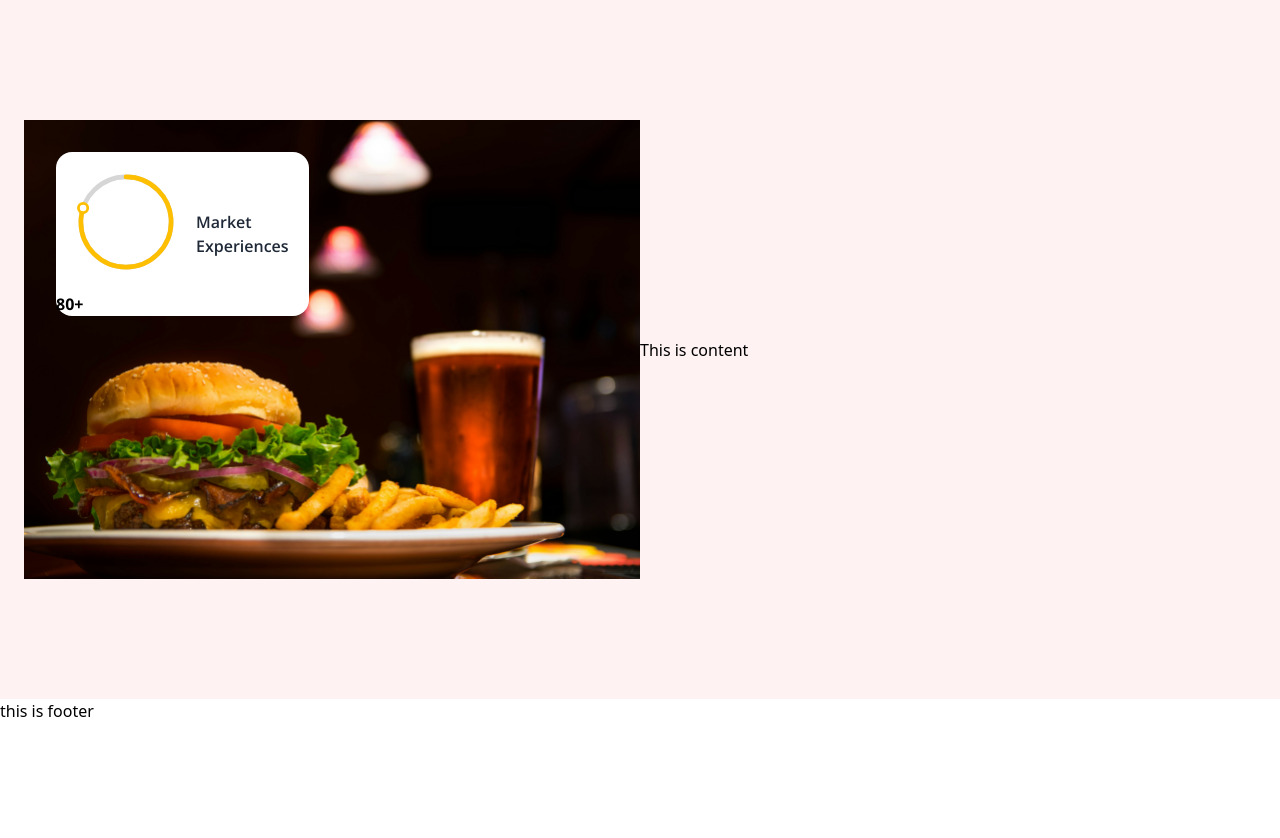
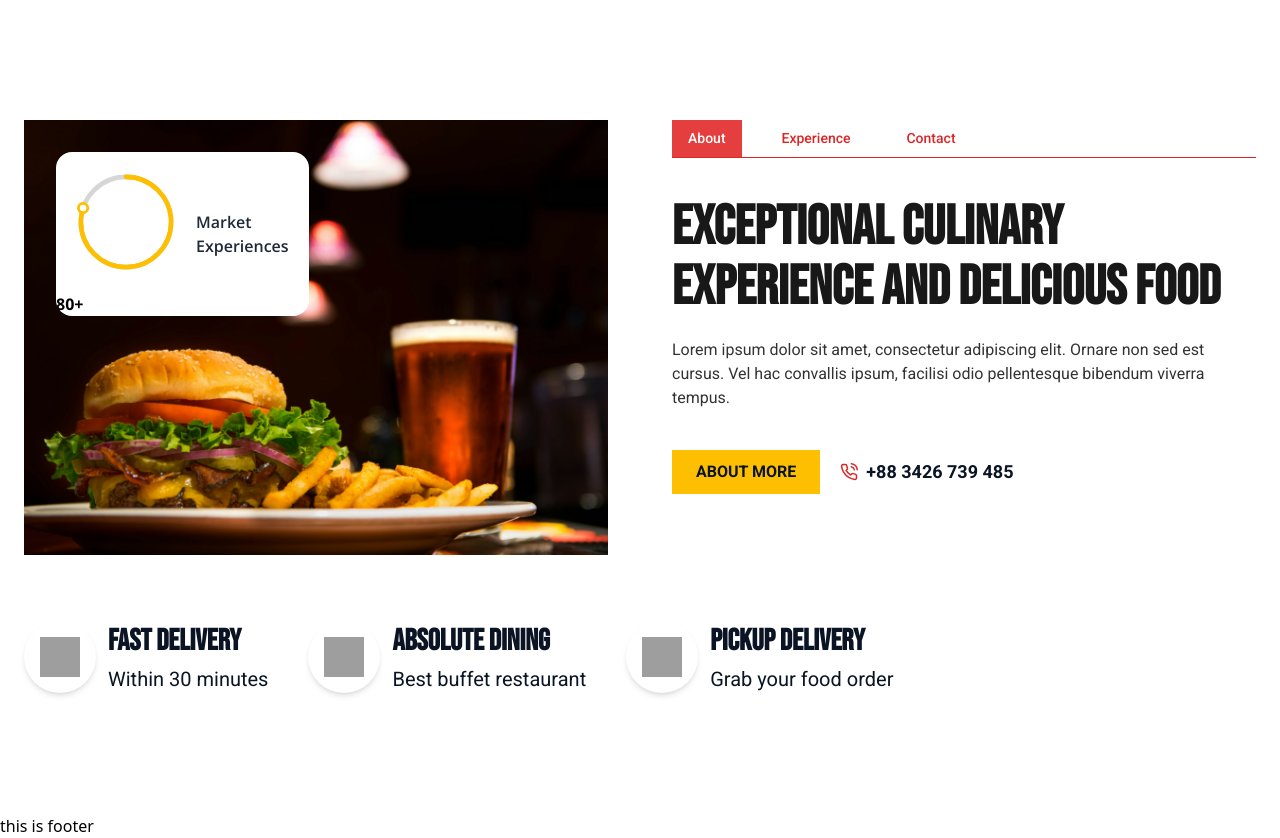
Before and after one commit to mdanamulhasan201/softnio_restaurant, a React (Vite) app: page / in a window 1280 px wide. Shown: the part 800-1638 px from the top of the page. Before the commit the page ends 1523 px from the top, so only its background shows below. Built offline with nearby package versions, Linux system fonts and the light colour scheme; grey boxes are pictures that could not be loaded.

Commit message:
about section add all

```diff
--- /dev/null
+++ b/src/components/Tab/Tab.jsx
@@ -0,0 +1,130 @@
+import React, { useState } from 'react';
+import { motion } from 'framer-motion';
+import Button from '../button/Button';
+import { FiPhoneCall } from 'react-icons/fi';
+
+const Tab = () => {
+    // State to manage the active tab
+    const [activeTab, setActiveTab] = useState('about');
+
+    // Handle tab click
+    const handleTabClick = (tab) => {
+        setActiveTab(tab);
+    };
+
+    // Define dynamic content for each tab
+    const getTabContent = (tab) => {
+        switch (tab) {
+            case 'about':
+                return (
+                    <div>
+                        <h2 className="text-[40px] leading-[45px] lg:text-[55px] font-bebas lg:leading-[60px] font-heavy text-[#181818]">
+                            Exceptional culinary experience and delicious food
+                        </h2>
+                        <p className='text-[16px] font-roboto font-regular text-[#333333] mt-5'>
+                            Lorem ipsum dolor sit amet, consectetur adipiscing elit. Ornare non sed est cursus. Vel hac convallis ipsum, facilisi odio pellentesque bibendum viverra tempus.
+                        </p>
+                    </div>
+                );
+            case 'experience':
+                return (
+                    <div>
+                        <h2 className="text-[40px] leading-[45px] lg:text-[55px] font-bebas lg:leading-[60px] font-heavy text-[#181818]">
+                            Exceptional culinary experience and delicious food
+                        </h2>
+                        <p className='text-[16px] font-roboto font-regular text-[#333333] mt-5'>
+                            Lorem ipsum dolor sit amet consectetur, adipisicing elit. Temporibus obcaecati eos repudiandae eaque, nesciunt libero debitis corrupti beatae itaque molestiae impedit ullam tempore cupiditate eum voluptatibus aliquam dolor, nemo totam?
+                        </p>
+                    </div>
+                );
+            case 'contact':
+                return (
+                    <div>
+                        <h2 className="text-[40px] leading-[45px] lg:text-[55px] font-bebas lg:leading-[60px] font-heavy text-[#181818]">
+                            Exceptional culinary experience and delicious food
+                        </h2>
+                        <p className='text-[16px] font-roboto font-regular text-[#333333] mt-5'>
+                            Lorem ipsum dolor sit amet consectetur adipisicing elit. Nesciunt quas odio voluptatem corporis odit repellat saepe eveniet ut optio non.
+                        </p>
+                    </div>
+                );
+            default:
+                return null;
+        }
+    };
+
+    return (
+        <div>
+            {/* Tab Buttons */}
+            <div className="flex space-x-6">
+                <motion.button
+                    className={`py-2 px-4 text-[14px] font-roboto font-medium ${activeTab === 'about' ? 'text-white bg-red-600' : 'text-red-600'}`}
+                    onClick={() => handleTabClick('about')}
+                    whileHover={{ scale: 1.05 }}
+                    whileTap={{ scale: 0.95 }}
+                    transition={{ duration: 0.8 }}
+                    initial={{ backgroundColor: "#ffffff" }}
+                    animate={{
+                        backgroundColor: activeTab === 'about' ? "#e53e3e" : "#ffffff",
+                    }}
+                    exit={{ backgroundColor: "#ffffff" }}
+                >
+                    About
+                </motion.button>
+                <motion.button
+                    className={`py-2 px-4 text-[14px] font-roboto font-medium ${activeTab === 'experience' ? 'text-white bg-red-600' : 'text-red-600'}`}
+                    onClick={() => handleTabClick('experience')}
+                    whileHover={{ scale: 1.05 }}
+                    whileTap={{ scale: 0.95 }}
+                    transition={{ duration: 0.8 }}
+                    initial={{ backgroundColor: "#ffffff" }}
+                    animate={{
+                        backgroundColor: activeTab === 'experience' ? "#e53e3e" : "#ffffff",
+                    }}
+                    exit={{ backgroundColor: "#ffffff" }}
+                >
+                    Experience
+                </motion.button>
+                <motion.button
+                    className={`py-2 px-4 text-[14px] font-roboto font-medium ${activeTab === 'contact' ? 'text-white bg-red-600' : 'text-red-600'}`}
+                    onClick={() => handleTabClick('contact')}
+                    whileHover={{ scale: 1.05 }}
+                    whileTap={{ scale: 0.95 }}
+                    transition={{ duration: 0.8 }}
+                    initial={{ backgroundColor: "#ffffff" }}
+                    animate={{
+                        backgroundColor: activeTab === 'contact' ? "#e53e3e" : "#ffffff",
+                    }}
+                    exit={{ backgroundColor: "#ffffff" }}
+                >
+                    Contact
+                </motion.button>
+            </div>
+
+            <hr className="border-t-1 border-red-600 mb-5 lg:mb-10" />
+
+            {/* Animated Tab Content with Framer Motion */}
+            <div className="mt-4">
+                <motion.div
+                    key={activeTab} // Ensures the content animates smoothly when switching tabs
+                    initial={{ opacity: 0 }}
+                    animate={{ opacity: 1 }}
+                    exit={{ opacity: 0 }}
+                    transition={{ duration: 1 }}
+                >
+                    {getTabContent(activeTab)}
+                </motion.div>
+            </div>
+
+            <div className='flex items-center gap-5 mt-5 lg:mt-10'>
+                <Button text="About More" />
+                <div className='flex items-center gap-2'>
+                    <FiPhoneCall className='text-lg text-red-600' />
+                    <p className='font-roboto text-lg font-heavy text-[#0A1425]'>+88 3426 739 485</p>
+                </div>
+            </div>
+        </div>
+    );
+};
+
+export default Tab;
--- a/src/components/home/SubBanner.jsx
+++ b/src/components/home/SubBanner.jsx
@@ -1,30 +1,76 @@
-import React from 'react';
+
 import bannerImg from '../../assets/img/banner/subBanner.png';
 import CustomCircularProgress from '../CircularProgress/CircularProgress';
+import Tab from '../Tab/Tab';
+import fstdelivery from '../../assets/img/icon/Vector.png';
+import dining from '../../assets/img/icon/Vector2.png'
+import delivery from '../../assets/img/icon/Vector3.png'
 
 const SubBanner = () => {
     return (
-        <div className='bg-red-50'>
-            <div className='max-w-screen-xl py-[120px] mx-auto px-6'>
-                <div className='flex flex-col md:flex-row items-center justify-between'>
+        <div >
+            <div className="max-w-screen-xl py-10 xl:py-[120px] mx-auto px-6">
+                <div className="flex flex-col md:flex-row justify-between items-center lg:items-start gap-5 lg:gap-16">
                     {/* Left Side: Image with Overlayed Content */}
-                    <div className='w-full md:w-1/2 relative'>
+                    <div className="w-full md:w-1/2 relative">
                         {/* Overlay Container */}
-                        <div className='absolute top-8 left-8 bg-white z-10 rounded-2xl'>
-                            <div className='flex justify-between items-center'>
+                        <div className="absolute top-8 left-8 bg-white z-10 rounded-2xl">
+                            <div className="flex justify-between items-center">
                                 {/* Custom Circular Progress */}
                                 <CustomCircularProgress value={80} />
-                                <p className='mr-5 text-gray-800 font-strong font-opensans'>Market <br /> Experiences</p>
+                                <p className="mr-5 text-[16px] text-gray-800 font-strong font-opensans">
+                                    Market <br /> Experiences
+                                </p>
                             </div>
                         </div>
                         {/* Background Image */}
-                        <img className='w-full' src={bannerImg} alt="Banner" />
+                        <img className="w-full" src={bannerImg} alt="Banner" />
                     </div>
 
                     {/* Right Side: Content */}
-                    <div className='w-full md:w-1/2'>
-                        <p>This is content</p>
+                    <div className="w-full md:w-1/2">
+                        <Tab />
                     </div>
+                </div>
+
+                <div className='flex flex-col md:flex-row gap-8 lg:gap-10 items-start lg:items-center mt-16'>
+                    <div className="flex items-center gap-3">
+                        {/* Image container with background color, padding, rounded corners, and shadow */}
+                        <div className="bg-white p-4 rounded-full shadow-md flex items-center justify-center">
+                            <img src={fstdelivery} alt="Fast Delivery" className="w-[25px] h-[25px] lg:w-[40px] lg:h-[40px] " />
+                        </div>
+
+                        {/* Text content */}
+                        <div>
+                            <h1 className="text-[#0A1425] text-[24px] lg:text-[30px] font-bebas font-heavy">Fast Delivery</h1>
+                            <p className="text-[#0A1425] text-[18px] lg:text-[20px] font-normal font-roboto">Within 30 minutes</p>
+                        </div>
+                    </div>
+                    <div className="flex items-center gap-3">
+                        {/* Image container with background color, padding, rounded corners, and shadow */}
+                        <div className="bg-white p-4 rounded-full shadow-md flex items-center justify-center">
+                            <img src={dining} alt="absolute dining" className="w-[25px] h-[25px] lg:w-[40px] lg:h-[40px]" />
+                        </div>
+
+                        {/* Text content */}
+                        <div>
+                            <h1 className="text-[#0A1425] text-[24px] lg:text-[30px] font-bebas font-heavy">absolute dining</h1>
+                            <p className="text-[#0A1425] text-[18px] lg:text-[20px] font-normal font-roboto">Best buffet restaurant</p>
+                        </div>
+                    </div>
+                    <div className="flex items-center gap-3">
+                        {/* Image container with background color, padding, rounded corners, and shadow */}
+                        <div className="bg-white p-4 rounded-full shadow-md flex items-center justify-center">
+                            <img src={delivery} alt="pickup delivery" className="w-[25px] h-[25px] lg:w-[40px] lg:h-[40px]" />
+                        </div>
+
+                        {/* Text content */}
+                        <div>
+                            <h1 className="text-[#0A1425] text-[24px] lg:text-[30px] font-bebas font-heavy">pickup delivery</h1>
+                            <p className="text-[#0A1425] text-[18px] lg:text-[20px] font-normal font-roboto">Grab your food order</p>
+                        </div>
+                    </div>
+
                 </div>
             </div>
         </div>
```
